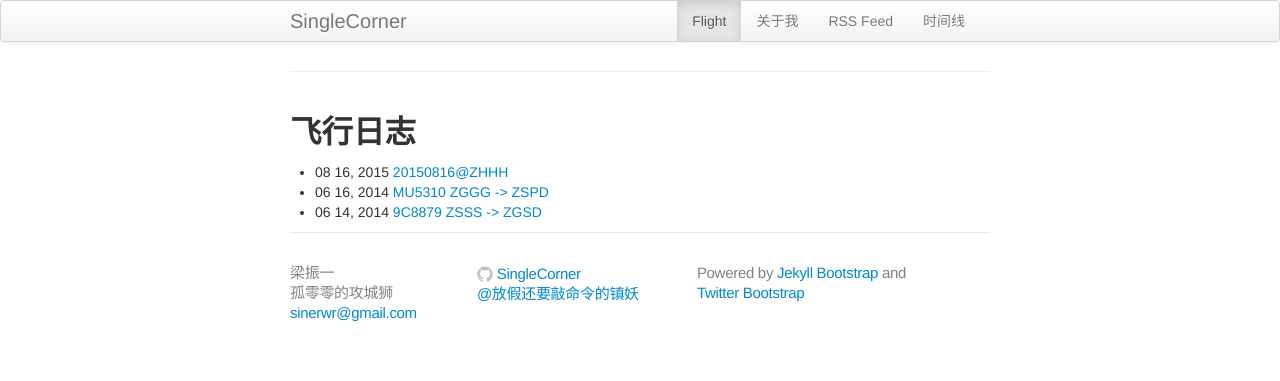
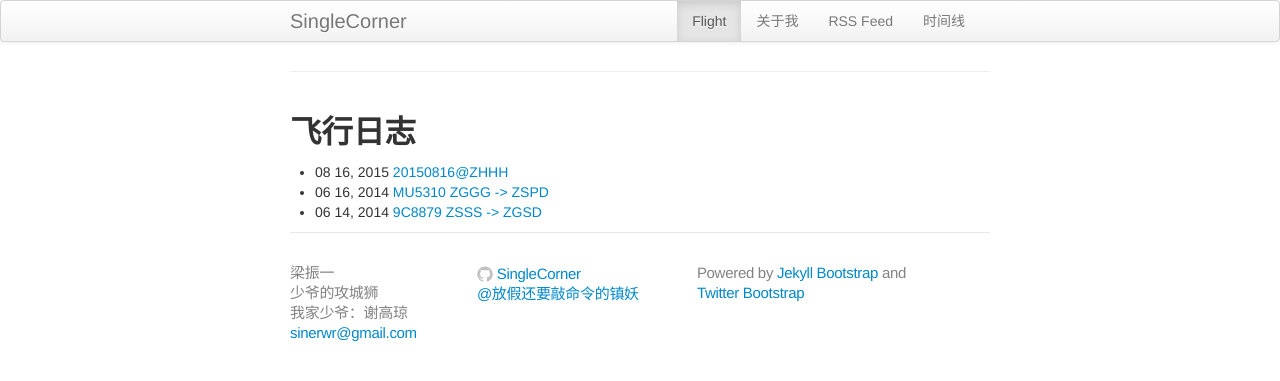
Before and after one commit to SingleCorner/SingleCorner.github.io, a Jekyll site: the page built from index.html, in a window 1280 px wide. Shown: the top 381 px of the page. Built offline with Jekyll 4.4.1, drawn with Linux system fonts in a browser that asks for light colours.

Commit message:
add_my_gf_in_blog

```diff
--- a/_config.yml
+++ b/_config.yml
@@ -20,9 +20,10 @@ author :
   github : SingleCorner
   weibo : 放假还要敲命令的镇妖
   weiboid : 111614133
+  girlfriend: 谢高琼
 
 
-description: "孤零零的攻城狮"
+description: "少爷的攻城狮"
 
 # The production_url is only used when full-domain names are needed
 # such as sitemap.txt
--- a/_includes/themes/twitter/default.html
+++ b/_includes/themes/twitter/default.html
@@ -58,6 +58,7 @@
             <ul style="margin-left: 0;">
               <li>{{ site.author.name }}</li>
               <li>{{ site.description }}</li>
+              <li>我家少爷：{{ site.author.girlfriend }}</li>
               <li><a href="mailto:{{ site.author.email }}">{{ site.author.email }}</a></li>
             </ul>
           </div>
```
